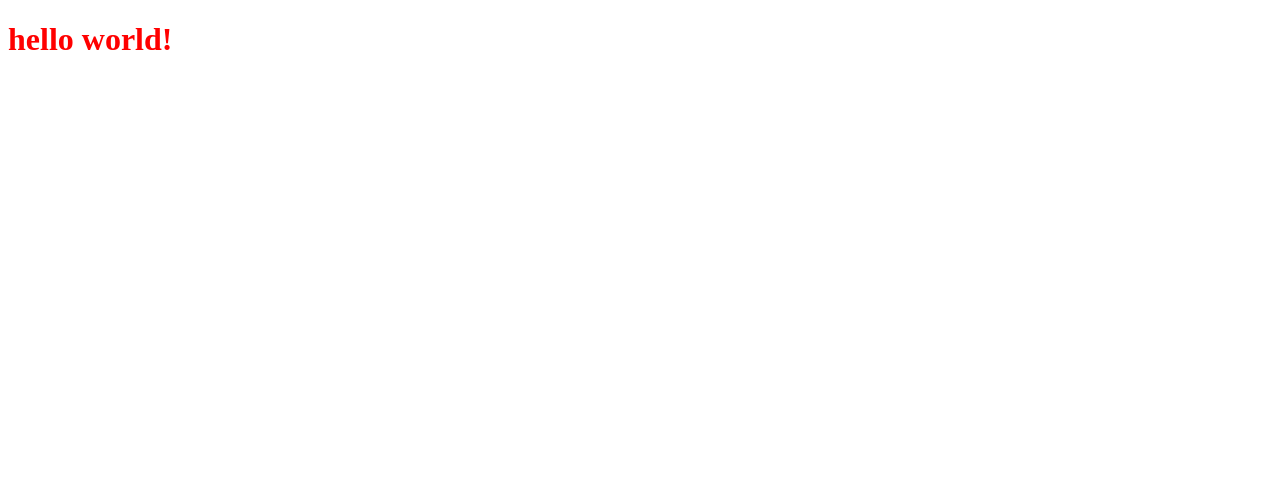
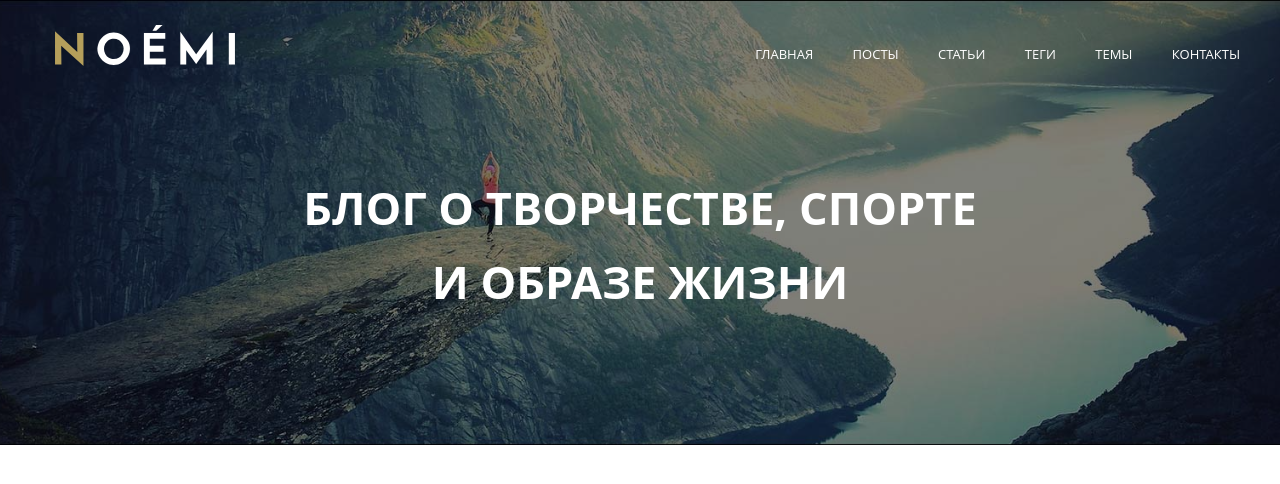
Before and after one commit to NatashaTronina/mq-diplom, a plain HTML site: page index.html in a window 1280 px wide. Drawn offline with Linux system fonts and the light colour scheme.

Commit message:
Шапка сайта и стили для нее, шрифты

```diff
--- a/css/style.css
+++ b/css/style.css
@@ -1,3 +1,88 @@
-h1{
-    color:  red;
+*{
+    margin: 0;
+    padding: 0;
+    box-sizing: border-box;
+    font-family: "Open Sans", sans-serif;
+    text-decoration: none;
+    list-style-type: none;
+  }
+
+  .visually-hidden {
+    position: absolute;
+    clip: rect(1px, 1px, 1px, 1px);
+    height: 1px;
+    width: 1px;
+  }
+
+  /* HEADER */
+
+  .header {
+    background-color: #666666;
+    background-image: url('../images/banner-bg.jpg');
+    background-repeat: no-repeat;
+    background-size: cover;
+    background-position: center center;
+    text-transform: uppercase;
+    position: relative;
+    padding: 25px 0;
+    display: flex;
+    justify-content: space-between;
+    align-items: center;
+  }
+
+  .header-wrapper {
+    position: relative;
+    z-index: 1;
+    width: 1200px;
+    padding: 0 15px;
+    margin: auto;
+
+  }
+
+  .header:after {
+    content: "";
+    background-color: #000000;
+    position: absolute;
+    top: 0;
+    right: 0;
+    bottom: 0;
+    left: 0;
+    opacity: 0.5;
+    z-index: 0;
+    }
+
+  .logo {
+    width: 180px;
+  }
+
+.menu {
+    position: absolute;
+    font-weight: 400;
+    font-size: 13px;
+    text-align: end;
+    top:20px;
+    right:0;
 }
+
+.list-item {
+    display: inline-block;
+    align-items: end;
+}
+
+.menu-item {
+    color: #ffffff;
+  }
+  .list-item:nth-child(n+2) {
+    margin-left: 36px;
+  }
+
+.title {
+    max-width: 700px;
+    padding: 100px 0;
+    margin: auto;
+    text-align: center;
+    font-weight: 700;
+    font-size: 45px;
+    line-height: 1.66;
+    color: #ffffff;
+}
--- a/index.html
+++ b/index.html
@@ -5,8 +5,43 @@
     <meta name="viewport" content="width=device-width, initial-scale=1.0">
     <title>Document</title>
     <link rel="stylesheet" href="css/style.css">
+
 </head>
 <body>
-    <h1>hello world!</h1>
+    <header class="header">
+        <div class="header-wrapper">
+            <div class="logo">
+              <a href="#">
+                <svg xmlns="http://www.w3.org/2000/svg" fill="none" viewBox="0 0 3070 696">
+                    <path fill="#B59F5B" d="M485.331 135.438V696h-3.762L105.343 353.643l3.762 319.784H0V112.865h3.7623L379.988 458.984l-3.762-323.546h109.105Z"/>
+                    <path fill="#fff" stroke="#E8E8E8" d="m861.808 165.967.009-.005.008-.005c41.291-26.275 86.341-37.543 138.935-37.543 52.58 0 93.88 11.261 138.94 37.548 41.32 26.295 75.13 60.101 101.42 101.42 26.28 41.293 37.55 86.343 37.55 135.169 0 48.823-11.27 93.882-37.56 138.948-26.28 45.059-60.08 75.103-101.42 101.409-41.29 26.275-86.34 37.543-138.93 37.543-48.821 0-93.878-11.263-138.943-37.548-41.335-26.305-75.126-56.348-101.41-101.404-26.287-45.063-37.551-86.355-37.554-138.927 3.76-45.089 15.032-93.909 37.553-135.204 26.304-41.331 56.348-75.12 101.402-101.401Zm-4.448 327.124c15.076 26.384 33.944 49.036 60.382 64.143 26.411 15.092 52.832 22.639 86.778 22.639 30.19 0 56.61-7.55 83.02-22.639 26.44-15.107 45.31-37.759 60.38-64.143 15.1-26.414 22.64-56.598 22.64-86.777 0-33.948-7.55-60.368-22.64-86.778-15.07-26.383-33.94-49.036-60.38-64.143-26.41-15.089-52.83-22.639-83.02-22.639-30.102 0-64.128 3.754-86.85 22.689l-.032.027c-22.552 18.793-45.184 37.652-60.278 64.066-15.095 26.415-22.639 56.598-22.639 86.778 0 30.179 7.544 60.363 22.639 86.777ZM1617.77 572.349h270.38v100.578h-371.46V135.938h363.94v100.578h-263.36v117.627h233.26v100.579h-233.26v117.627h.5ZM1834.67.5l-107.99 96.8162h-62.87L1723.39.5h111.28ZM2584.26 417.31l-176.42 247.736-168.89-232.691-.91-1.247v241.819h-100.58V114.453l269.97 386.201.41.574.41-.566 281.26-386.261v558.526h-104.34V416.036l-.91 1.274ZM3069.5 135.938v536.989h-104.34V135.938h104.34Z"/>
+                  </svg>
+              </a>
+            </div>
+            <nav class="menu">
+              <ul class="list-items">
+                <li class="list-item">
+                  <a href="#" class="menu-item">главная</a>
+                </li>
+                <li class="list-item">
+                  <a href="#" class="menu-item">посты</a>
+                </li>
+                <li class="list-item">
+                  <a href="#" class="menu-item">статьи</a>
+                </li>
+                <li class="list-item">
+                  <a href="#" class="menu-item">теги</a>
+                </li>
+                <li class="list-item">
+                  <a href="#" class="menu-item">темы</a>
+                </li>
+                <li class="list-item">
+                  <a href="#" class="menu-item">контакты</a>
+                </li>
+              </ul>
+            </nav>
+          <h1 class="title">Блог о творчестве, спорте и образе жизни</h1>
+        </div>
+      </header>
 </body>
 </html>
```
